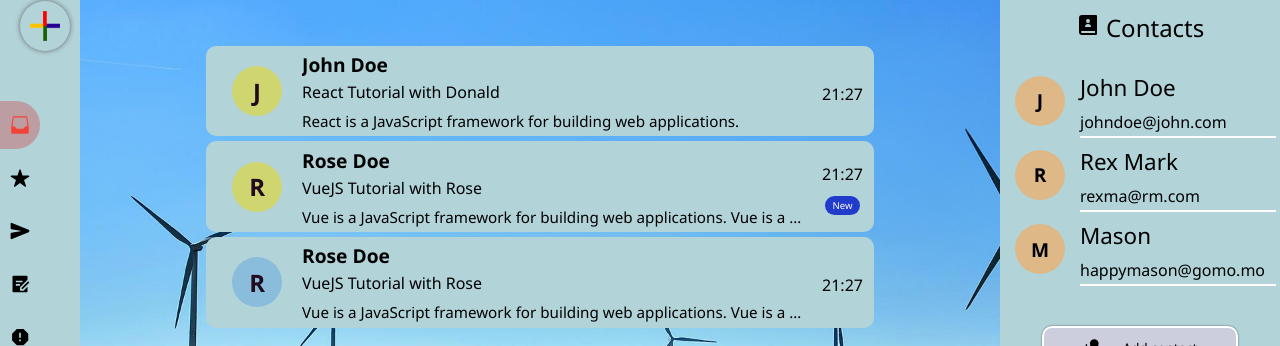
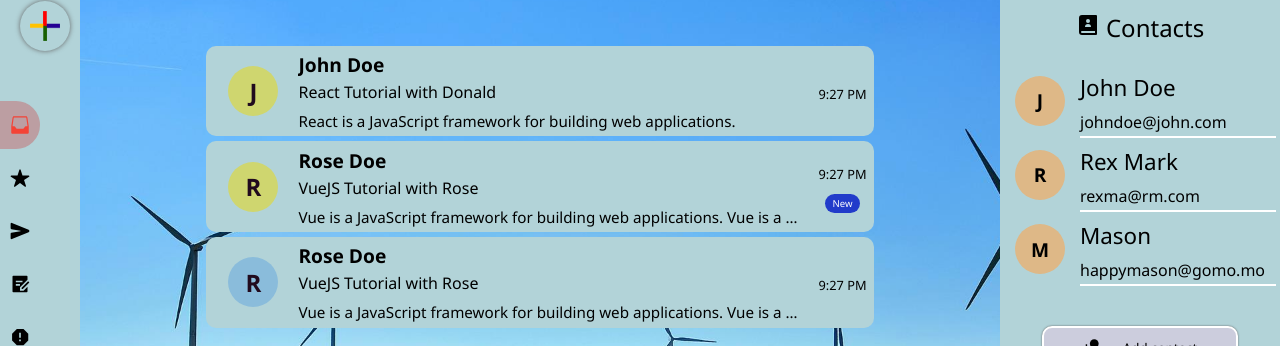
Before and after one commit to Xyzeebit/compass-mail-app, a React (Create React App) app in the folder client/: page /mail/inbox in a window 1280 px wide. Shown: the part 135-481 px from the top of the page. Built offline with nearby package versions, Linux system fonts and the light colour scheme.

Commit message:
added time formating

```diff
--- a/client/src/components/Message.jsx
+++ b/client/src/components/Message.jsx
@@ -30,12 +30,12 @@ const Time = ({ time }) => {
   const now = new Date();
   const ago = new Date(time);
     let value = "";
-    let next = now.setHours() + 24;
-  if (next > ago) {
-    value = ago.toLocaleDateString();
+  now.setDate(now.getDate() + 1);
+  if (now > ago) {
+    value = ago.toLocaleString('en-US', { hour: 'numeric', minute: 'numeric', hour12: true });
   } else {
-    const [h, m] = ago.toTimeString().split(":");
-    value = `${h}:${m}`;
+    const [_, mth, day] = ago.toDateString().split(" ");
+    value = `${mth}/${day}`;
   }
   return <p className="time">{value}</p>;
 };
--- a/client/src/styles/list.css
+++ b/client/src/styles/list.css
@@ -145,6 +145,7 @@ article.mail-head:hover {
 }
 .time {
     font-weight: 500;
+    font-size: 0.8rem;
 }
 .badge {
     background-color: rgb(33, 59, 202);
```
